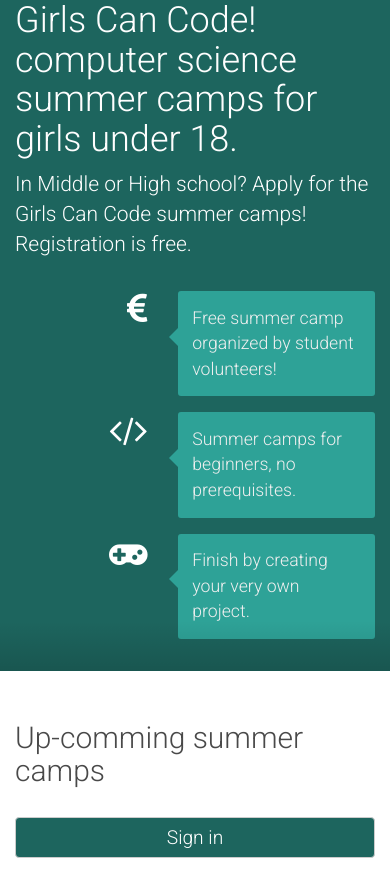
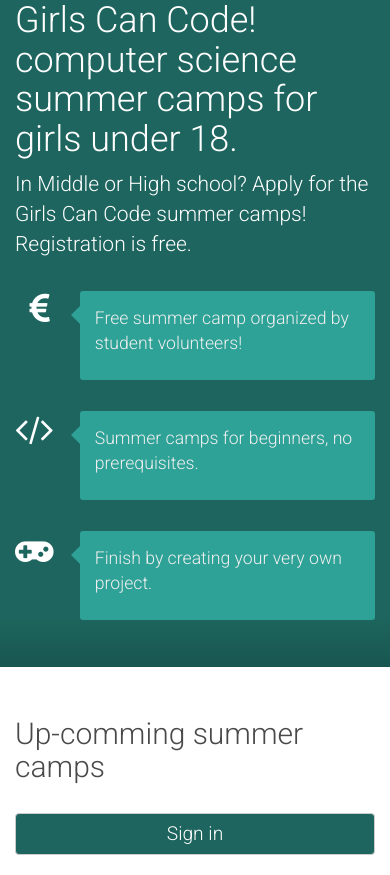
Before and after one commit to theciphers/gccsite, a Django app: template gccsite/gcc/templates/gcc/index.html in a window 390 px wide. Shown: the part 89-964 px from the top of the page. Run offline with Django 3.2, Linux system fonts and the light colour scheme; the template is opened without the code that fills it, so the values that code supplies are empty; parts of the project's set-up code (start-up, migrations or seed data) failed here and were passed over; some libraries are stand-ins or nearby versions.

Commit message:
homepage: fix responsive jumbotron ratios

```diff
--- a/gccsite/gcc/static/gcc/css/homepage.css
+++ b/gccsite/gcc/static/gcc/css/homepage.css
@@ -69,7 +69,7 @@
 
   .home-jumbo .tl-block .desc:before {
     /* arrow left */
-    top: 2.5em !important;
+    top: 1em !important;
     left: -9px !important;
     margin-left: -9px !important;
     border-top: 9px solid transparent !important;
--- a/gccsite/gcc/templates/gcc/index/beginners.html
+++ b/gccsite/gcc/templates/gcc/index/beginners.html
@@ -3,10 +3,10 @@
 <div class="col-sm-4">
     <div class="tl-block">
       <div class="row">
-        <div class="col-xs-5 col-sm-12">
+        <div class="col-xs-2 col-sm-12">
             <h1><i class="fa fa-code" aria-hidden="true"></i></h1>
         </div>
-        <div class="col-xs-7 col-sm-12">
+        <div class="col-xs-10 col-sm-12">
           <div class="desc">
               <p>Summer camps for beginners, no prerequisites.</p>
           </div>
--- a/gccsite/gcc/templates/gcc/index/free.html
+++ b/gccsite/gcc/templates/gcc/index/free.html
@@ -3,10 +3,10 @@
 <div class="col-sm-4">
     <div class="tl-block">
       <div class="row">
-        <div class="col-xs-5 col-sm-12">
+        <div class="col-xs-2 col-sm-12">
             <h1><i class="fa fa-eur" aria-hidden="true"></i></h1>
         </div>
-        <div class="col-xs-7 col-sm-12">
+        <div class="col-xs-10 col-sm-12">
           <div class="desc">
               <p>Free summer camp organized by student volunteers!</p>
           </div>
--- a/gccsite/gcc/templates/gcc/index/projects.html
+++ b/gccsite/gcc/templates/gcc/index/projects.html
@@ -3,10 +3,10 @@
 <div class="col-sm-4">
     <div class="tl-block">
       <div class="row">
-        <div class="col-xs-5 col-sm-12">
+        <div class="col-xs-2 col-sm-12">
             <h1><i class="fa fa-gamepad" aria-hidden="true"></i></h1>
         </div>
-        <div class="col-xs-7 col-sm-12">
+        <div class="col-xs-10 col-sm-12">
           <div class="desc">
               <p>Finish by creating your very own project.</p>
           </div>
```
